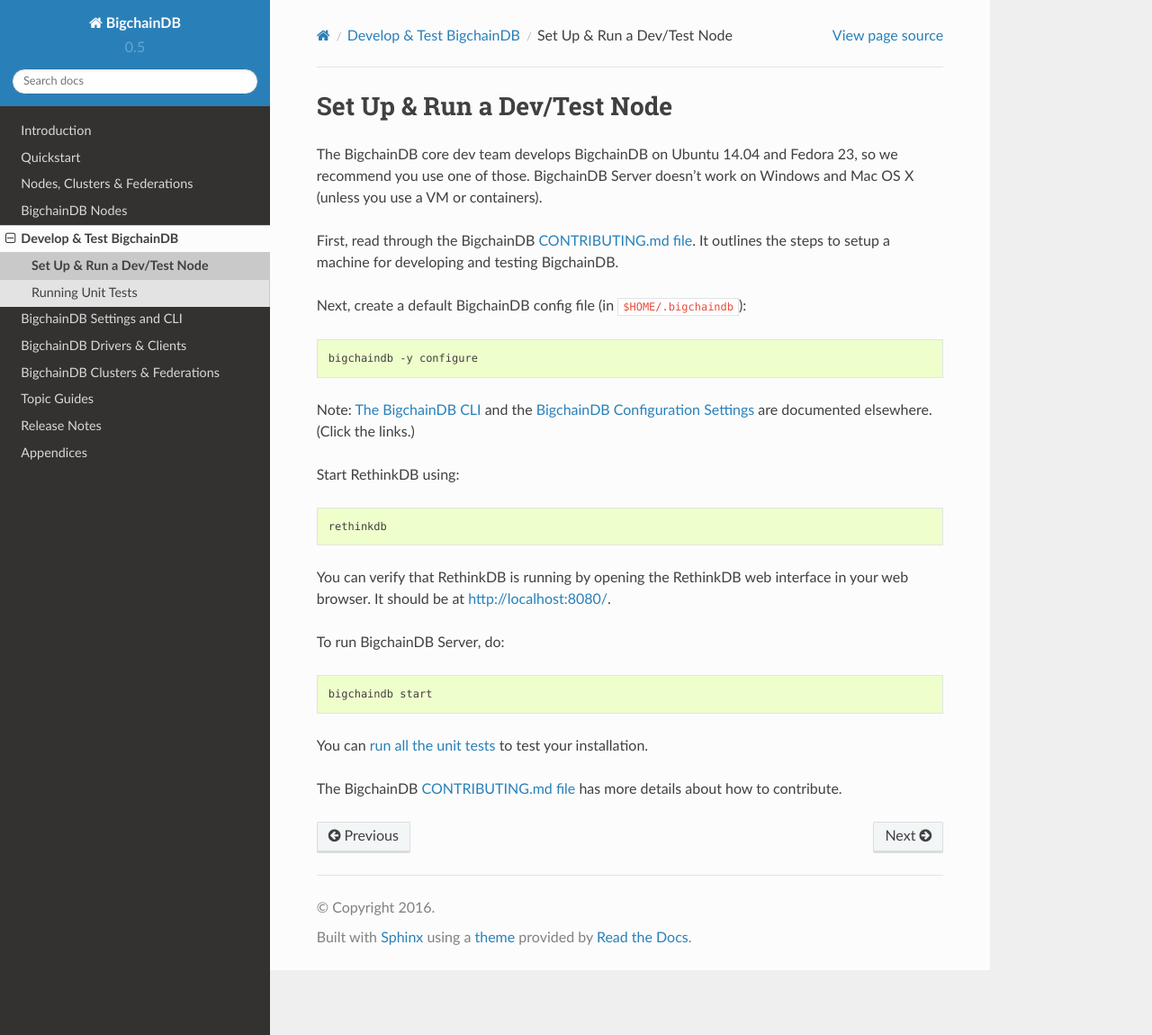
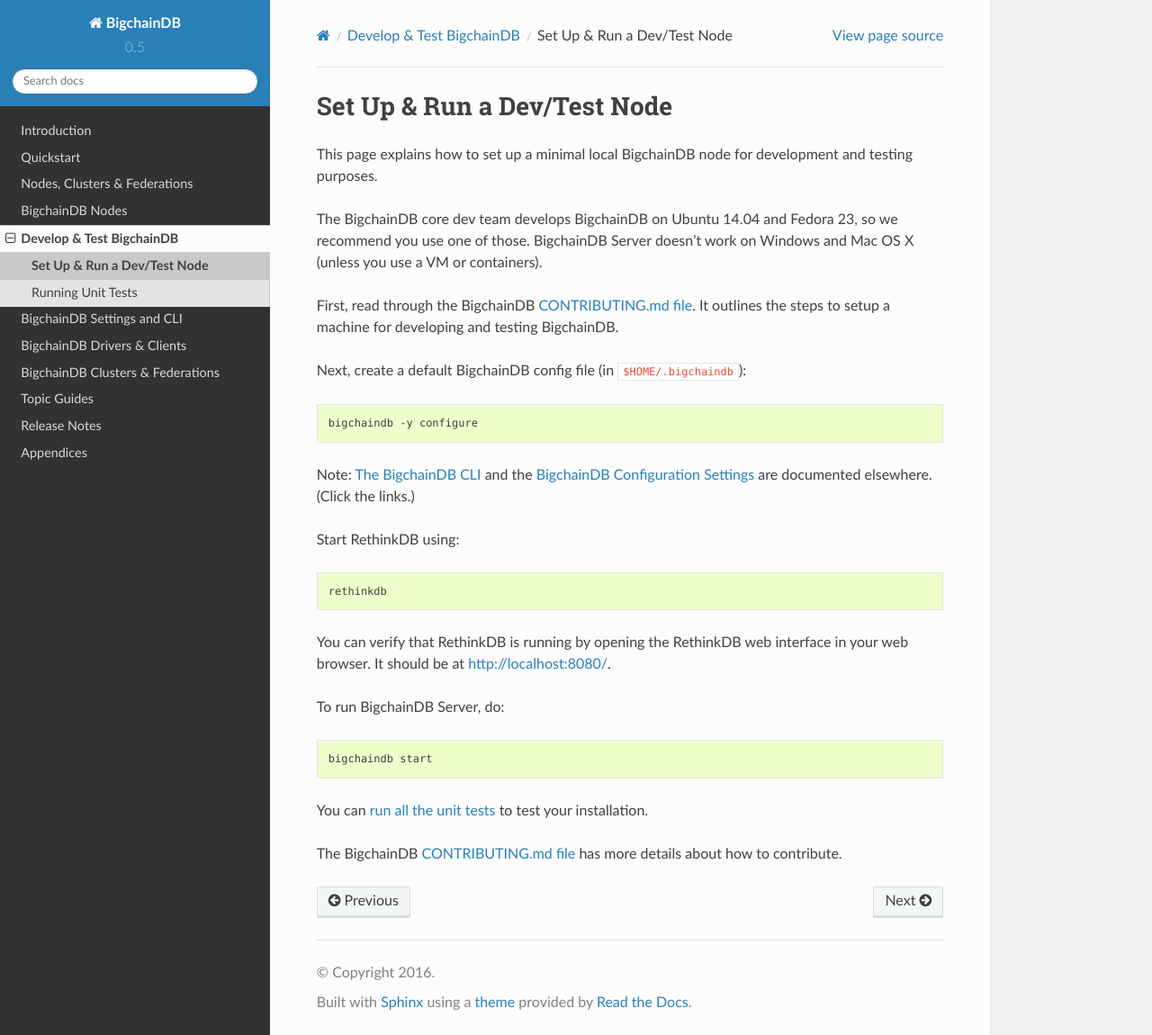
Before and after one commit to bigchaindb/bigchaindb, a Sphinx documentation site: the page built from docs/source/dev-and-test/setup-run-node.md, in a window 1280 px wide and 1150 px high. Shown: the whole window at 90% size. Built offline with Sphinx 7.4.7 and the Read the Docs theme 2.0.0, drawn with Linux system fonts in a browser that asks for light colours.

Commit message:
docs: added clarification of what setup-run-node.md page is about

```diff
--- a/docs/source/dev-and-test/setup-run-node.md
+++ b/docs/source/dev-and-test/setup-run-node.md
@@ -1,4 +1,6 @@
 # Set Up & Run a Dev/Test Node
+
+This page explains how to set up a minimal local BigchainDB node for development and testing purposes.
 
 The BigchainDB core dev team develops BigchainDB on Ubuntu 14.04 and Fedora 23, so we recommend you use one of those. BigchainDB Server doesn't work on Windows and Mac OS X (unless you use a VM or containers).
 
```
